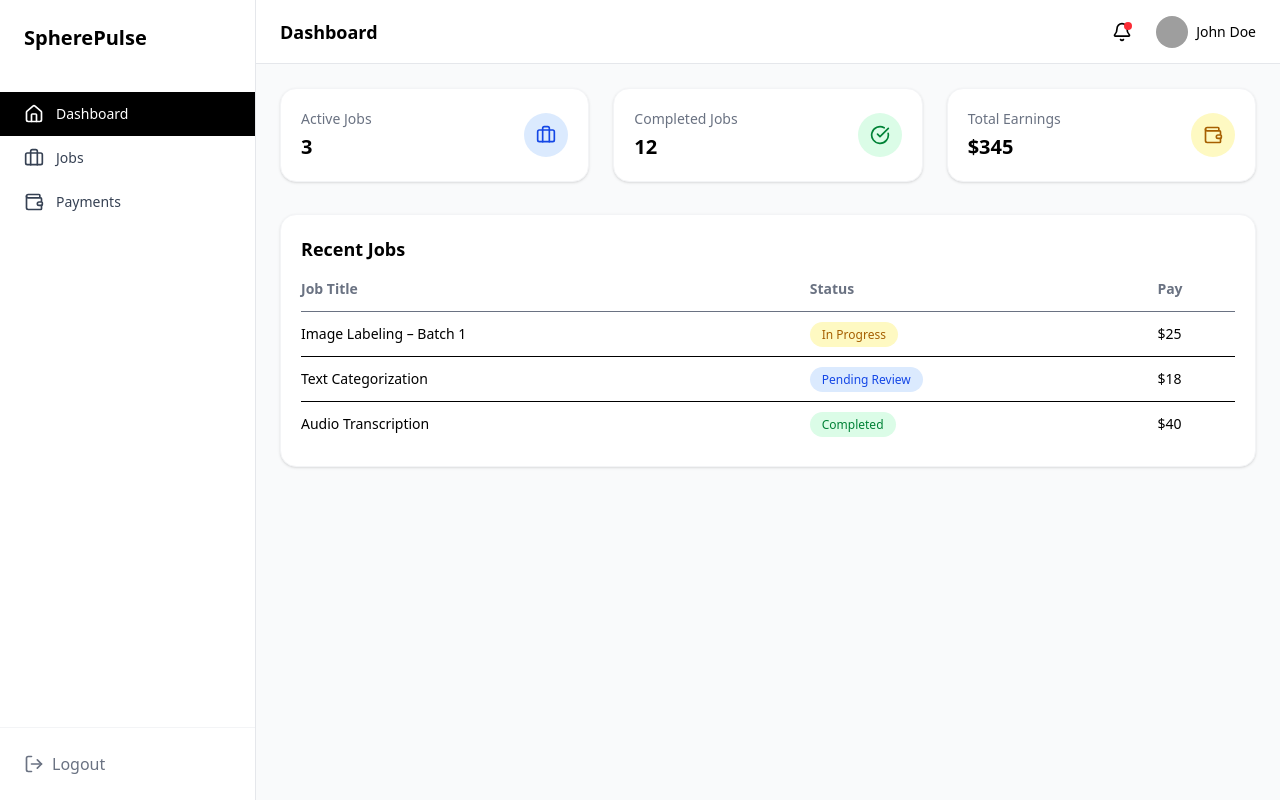
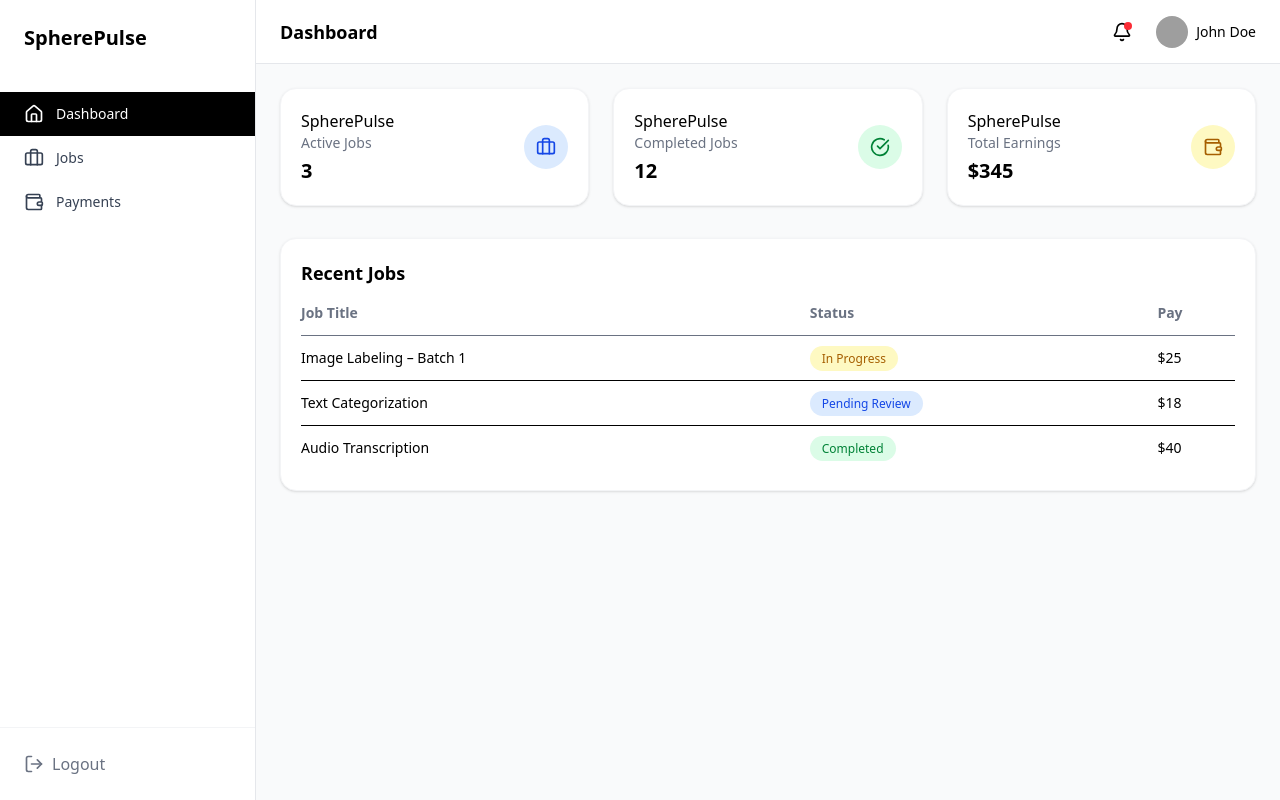
Before and after one commit to millan-amara/annotation, a React (Vite) app in the folder client/: page /user/dashboard in a window 1280 px wide. Built offline with nearby package versions, Linux system fonts and the light colour scheme; grey boxes are pictures that could not be loaded.

Commit message:
push client folder

```diff
--- a/client/src/components/DashboardCard.jsx
+++ b/client/src/components/DashboardCard.jsx
@@ -2,6 +2,7 @@ const DashboardCard = ({ title, value, icon, color }) => {
   return (
     <div className="flex items-center justify-between p-5 bg-white shadow-sm rounded-2xl border border-gray-100">
       <div>
+        <h2>SpherePulse</h2>
         <h3 className="text-sm text-gray-500">{title}</h3>
         <p className="text-xl font-semibold mt-1">{value}</p>
       </div>
```
